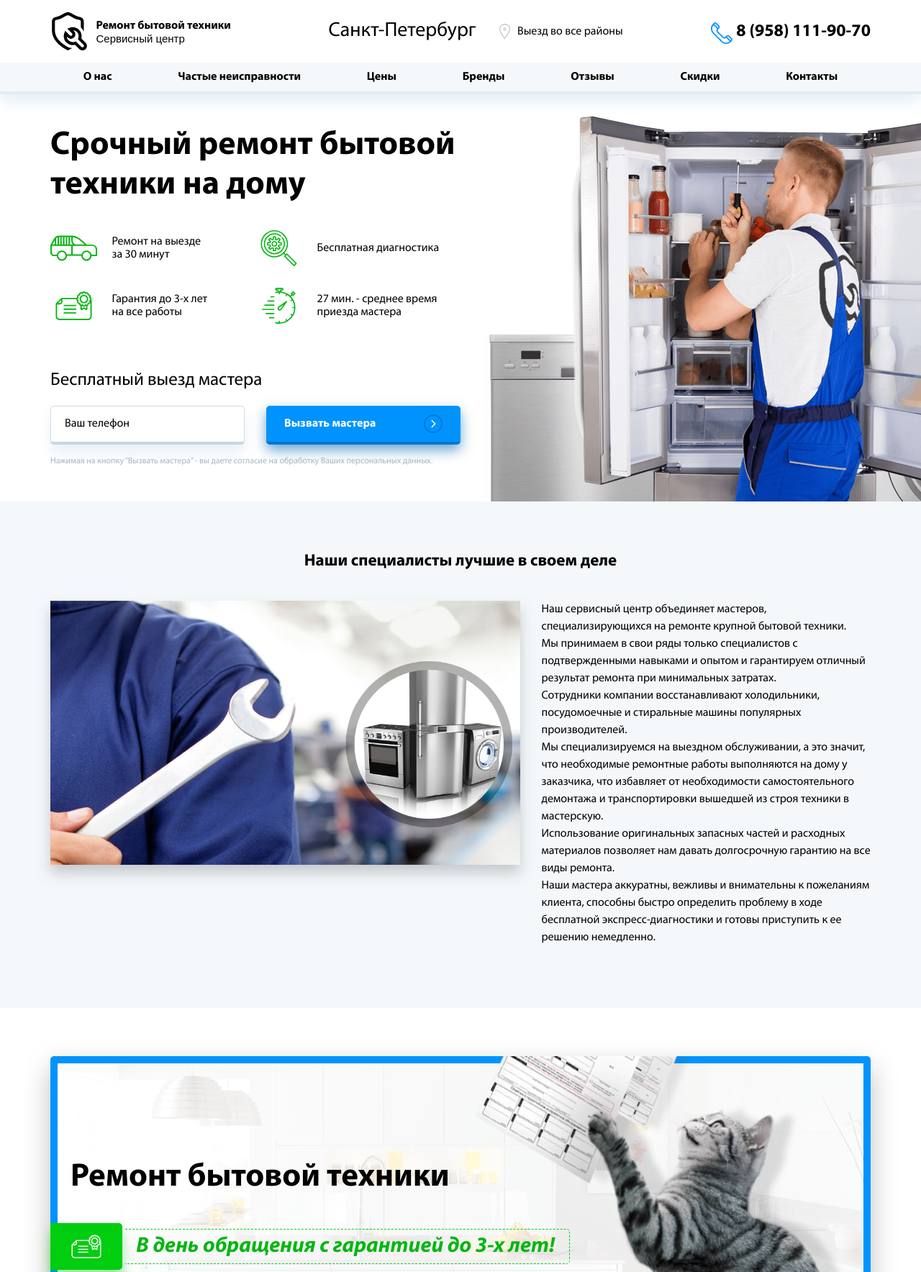
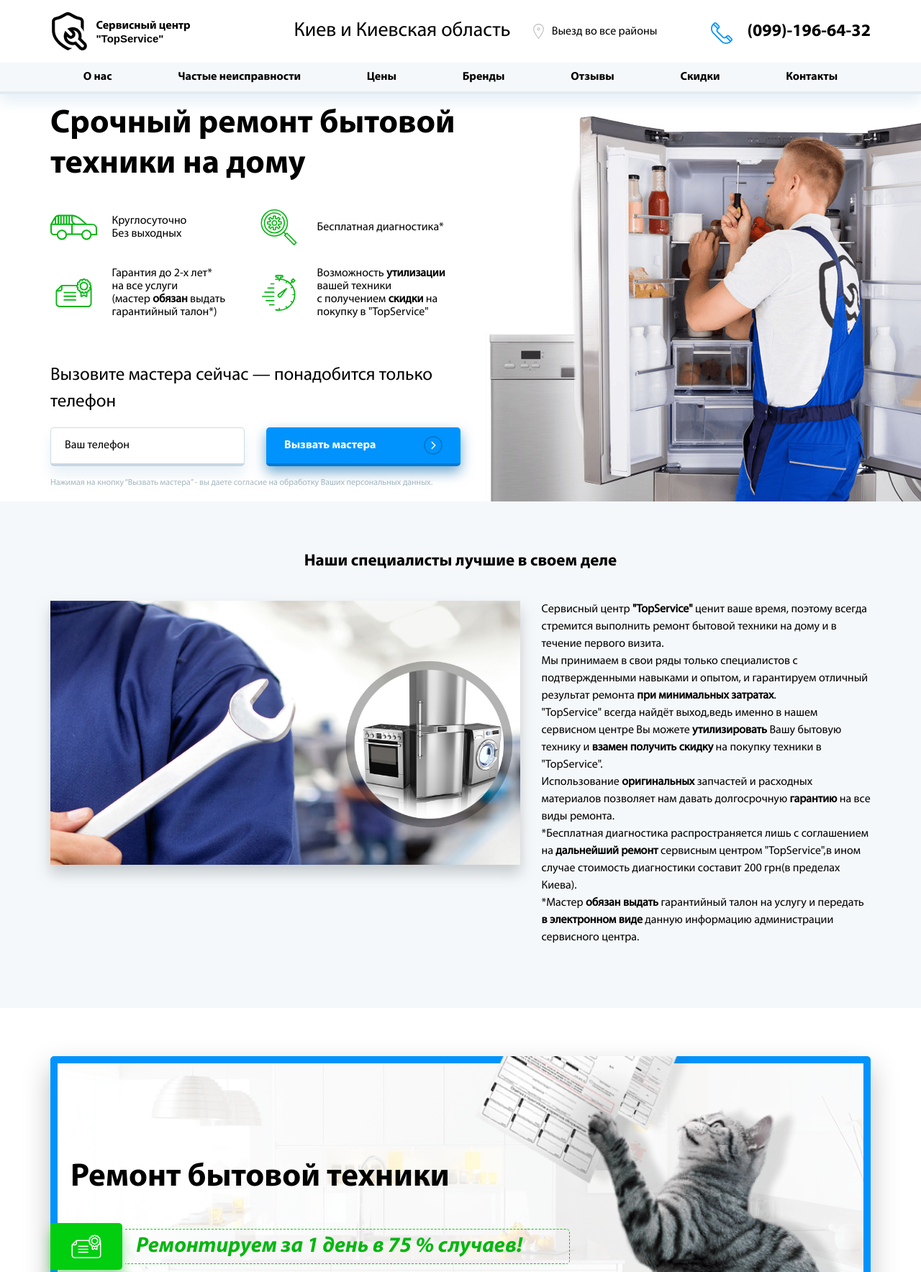
Before and after one commit to MartikosCoder/topservice-ua, a plain HTML site: page index.html in a window 1280 px wide. Shown: the top 1768 px of the page at 72% size. Drawn offline with nearby package versions, Linux system fonts and the light colour scheme; some packages are replaced by stand-ins of ours; a script that the page names is missing.

Commit message:
HTML changes

```diff
--- a/index.html
+++ b/index.html
@@ -5,7 +5,7 @@
 <head>
   <meta charset="UTF-8">
 
-  <title>Ремонт бытовой техники в г. Киев</title>
+  <title>Ремонт. бытовой техники в г. Киев</title>
   <link rel="stylesheet" href="assets/css/vendor.min.css?v=3">
   <link rel="stylesheet" href="assets/css/style.min.css?v=3">
 
@@ -26,9 +26,9 @@
   data-idp="2fea1c73-a6fc-40f9"
   data-ls_cityId="0"
   data-ls_country="rus"
-  data-ls_cityLabel="Cанкт-Петербург"
+  data-ls_cityLabel="Киев"
   data-ls_executor="basic"
-  data-ls_tel="8 (958) 111-90-70"
+  data-ls_tel="380 ______ "
   data-ls_address=""
   data-ls_type="2"
   data-ip="46.53.253.212"
@@ -43,14 +43,14 @@
                     <use xlink:href="./assets/images/icons/sprite.svg#icon-телефон"></use>
                 </svg>
             </a>
-            <a href="tel:8 (958) 111-90-70" class="numberr hidden-fixed-phone">
-                8 (958) 111-90-70            </a>
+            <a href="tel:(099)-196-64-32" class="numberr hidden-fixed-phone">
+                (099)-196-64-32            </a>
             <a href="#" class="logo">
                 <svg>
                     <use xlink:href="assets/images/icons/sprite.svg#icon-лого"></use>
                 </svg>
-                <p class="title-logo"><span>Ремонт бытовой техники</span>
-                    Сервисный центр
+                <p class="title-logo"><span>Сервисный центр</span>
+                    "TopService"
                 </p>
             </a>
             <div class="hamburger hamburger--slider navbar-toggle collapsed" role="button" data-toggle="collapse"
@@ -68,8 +68,8 @@
                     <svg>
                         <use xlink:href="assets/images/icons/sprite.svg#icon-лого"></use>
                     </svg>
-                    <p class="title-logo"><span>Ремонт бытовой техники</span>
-                        Сервисный центр
+                    <p class="title-logo"><span>Сервисный центр </span>
+                        <b>"TopService"</b>
                     </p>
                     <!--<img src="./assets/images/icons/png-sprites/bosch-logo.png" alt="logo" class="img-fluid">-->
                 </a>
@@ -77,7 +77,7 @@
                     <h3 style="
                                 margin: 10px;
                             ">
-                        Cанкт-Петербург                    </h3>
+                        Киев и Киевская область                    </h3>
                                         <p class="address-for-choose">
                         <svg viewBox="0 0 14 20">
                             <use xlink:href="assets/images/icons/sprite.svg#icon-Местоположение серое"></use>
@@ -93,10 +93,10 @@
                         </svg>
                     </a>
                     <div class="block-with-number-time">
-                        <a href="tel:8 (958) 111-90-70" class="number-top-info" style="
+                        <a href="tel:(099)-196-64-32" class="number-top-info" style="
                                                                                         white-space: nowrap;
                                                                                     ">
-                            8 (958) 111-90-70                        </a>
+                            (099)-196-64-32                        </a>
                     </div>
                 </div>
                 <div class="hover-number">
@@ -153,8 +153,8 @@
                             <span class="rotate-text" style="
                                                                 white-space: nowrap;
                                                             ">
-                                    <b class="is-hidden animated flipInX">на дому</b>
-                                    <b class="is-visible animated">от 300р.</b>
+                                    <b class="is-hidden animated flipInX">на дому </b>
+                                    <b class="is-visible animated">на сервисе</b>
                                 </span>
                         </h1>
                     </div>
@@ -166,7 +166,7 @@
                                     <use xlink:href="assets/images/icons/sprite.svg#icon-Выезд"></use>
                                 </svg>
                             </div>
-                            <p class="title-avd">Ремонт на выезде<br/>за 30 минут</p>
+                            <p class="title-avd">Круглосуточно<br/>Без выходных</p>
                         </div>
                         <div class="one-adv">
                             <div class="for-icon">
@@ -174,7 +174,7 @@
                                     <use xlink:href="assets/images/icons/sprite.svg#icon-диагностика"></use>
                                 </svg>
                             </div>
-                            <p class="title-avd">Бесплатная диагностика</p>
+                            <p class="title-avd">Бесплатная диагностика*</p>
                         </div>
                         <div class="one-adv">
                             <div class="for-icon">
@@ -182,7 +182,7 @@
                                     <use xlink:href="assets/images/icons/sprite.svg#icon-гарантия"></use>
                                 </svg>
                             </div>
-                            <p class="title-avd">Гарантия до 3-х лет <br/>на все работы</p>
+                            <p class="title-avd">Гарантия до 2-х лет* <br/>на все услуги<br/>(мастер <b>обязан</b> выдать гарантийный талон*)</p>
                         </div>
                         <div class="one-adv">
                             <div class="for-icon">
@@ -190,11 +190,11 @@
                                     <use xlink:href="assets/images/icons/sprite.svg#icon-время приезда"></use>
                                 </svg>
                             </div>
-                            <p class="title-avd">27 мин. - среднее время приезда мастера</p>
+                            <p class="title-avd">Возможность <b>утилизации</b> вашей техники<br/>с получением <b>скидки</b> на покупку в "TopService"</p>
                         </div>
                     </div>
                     <div class="banner--form">
-                        <p class="title-banner--form">Бесплатный выезд мастера</p>
+                        <p class="title-banner--form">Вызовите мастера сейчас — понадобится только телефон</p>
                         <form>
                             <div class="row">
                                 <div class="col-md-6 col-lg-6">
@@ -239,22 +239,18 @@
                         </div>
                         <div class="col-md-6 col-lg-6 col-xl-5 -seo-text-about">
                             <p>
-                                Наш сервисный центр объединяет мастеров, специализирующихся на ремонте крупной бытовой
-                                техники.
-                                <br>Мы принимаем в свои ряды только специалистов с подтвержденными навыками и опытом и
-                                гарантируем отличный результат ремонта при минимальных затратах.
-                                <br>Сотрудники компании восстанавливают холодильники, посудомоечные и стиральные машины
-                                популярных производителей.
-                                <br>Мы специализируемся на выездном обслуживании, а это значит, что необходимые
-                                ремонтные работы
-                                выполняются на дому у заказчика, что избавляет от необходимости самостоятельного
-                                демонтажа и
-                                транспортировки вышедшей из строя техники в мастерскую.
-                                <br>Использование оригинальных запасных частей и расходных материалов позволяет нам
-                                давать долгосрочную гарантию на все виды ремонта.
-                                <br>Наши мастера аккуратны, вежливы и внимательны к пожеланиям клиента,
-                                способны быстро определить проблему в ходе бесплатной экспресс-диагностики и
-                                готовы приступить к ее решению немедленно.
+                                Cервисный центр <b>"TopService"</b> ценит ваше время, поэтому всегда стремится
+                                выполнить ремонт бытовой техники на дому и в течение первого визита.
+                                <br>Мы принимаем в свои ряды только специалистов с подтвержденными навыками и опытом, и
+                                гарантируем отличный результат ремонта <b>при минимальных затратах</b>.
+                                <br>"TopService" всегда найдёт выход,ведь именно в нашем сервисном центре
+                                Вы можете <b>утилизировать</b> Вашу бытовую технику и <b>взамен получить скидку</b> на покупку техники в "TopService".
+                                <br>Использование <b>оригинальных</b> запчастей и расходных материалов позволяет нам
+                                давать долгосрочную <b>гарантию</b> на все виды ремонта.
+                                <br>*Бесплатная диагностика распространяется лишь с соглашением на <b>дальнейший ремонт</b>
+                                сервисным центром "TopService",в ином случае стоимость диагностики составит 200 грн(в пределах Киева).
+                                <br>*Мастер <b>обязан выдать</b> гарантийный талон на услугу и передать <b>в электронном
+                                    виде</b> данную информацию администрации сервисного центра.
                             </p>
                         </div>
                     </div>
@@ -276,7 +272,7 @@
                                 <use xlink:href="assets/images/icons/sprite.svg#icon-гарантия"></use>
                             </svg>
                         </div>
-                        <p>В день обращения с гарантией до 3-х лет!</p>
+                        <p>Ремонтируем за 1 день в 75 % случаев!</p>
                     </div>
                     <div class="banner--form row">
                         <form class="col-lg-7">
@@ -379,7 +375,7 @@
                             <svg>
                                 <use xlink:href="assets/images/icons/sprite.svg#icon-Выезд"></use>
                             </svg>
-                            <span>Бесплатный выезд</span>
+                            <span>Бесплатный выезд*</span>
                         </li>
                         <li>
                             <svg>
@@ -391,7 +387,7 @@
                             <svg>
                                 <use xlink:href="assets/images/icons/sprite.svg#icon-гарантия"></use>
                             </svg>
-                            <span>До 3-х лет расширенной гарантии</span>
+                            <span>До 2-х лет* расширенной гарантии</span>
                         </li>
                         <li>
                             <svg>
@@ -622,7 +618,7 @@
                                 <tbody>
                                 <tr>
                                     <td>Вызов мастера и диагностика</td>
-                                    <td>бесплатно</td>
+                                    <td>бесплатно*</td>
                                     <td><a href="#" title="Оставьте заявку и наш менеджер свяжется с Вами"
                                            class="button-price open-modal"
                                            data-problemprice="Вызов мастера и диагностика"><span>Заказать</span></a>
@@ -782,7 +778,7 @@
                                 <tbody>
                                 <tr>
                                     <td>Вызов мастера и диагностика</td>
-                                    <td>бесплатно</td>
+                                    <td>бесплатно*</td>
                                     <td><a href="#" title="Оставьте заявку и наш менеджер свяжется с Вами"
                                            class="button-price open-modal"
                                            data-problemprice="Вызов мастера и диагностика"><span>Заказать</span></a>
@@ -1093,7 +1089,8 @@
             <div class="col-lg-12">
                 <div class="cont-sale">
                     <p class="for-title-s">Оставьте заявку и получите</p>
-                    <p class="title-sale"><span>Скидку 15%</span> на все услуги</p>
+                    <p class="title-sale"><span>Скидку 15%</span> на все услуги.</p>
+                    <p class="title-sale">Также скидки <span>пенсионерам</span> и <span>студентам</span>.</p>
                     <div class="banner--form row">
                         <form class="col-lg-8">
                             <div class="row">
@@ -1122,15 +1119,15 @@
             </div>
             <div class="col-lg-5">
                 <div class="contacts-block" id="contacts">
-                    <p class="title-c-c">Бесплатный выезд по городу
-                        Cанкт-Петербург                                            </p>
+                    <p class="title-c-c">Бесплатный выезд по
+                        Киеву и киевской области                                            </p>
                                         <div class="green-promo">
                         <div class="for-icon">
                             <svg>
                                 <use xlink:href="assets/images/icons/sprite.svg#icon-режим работы"></use>
                             </svg>
                         </div>
-                        <p>с 10:00 до 22:00 без выходных</p>
+                        <p>Круглосуточно.Без Выходных.</p>
                     </div>
                     <p class="time-mast">Наш мастер будет у Вас уже в течении <br/>
                         <span>60 минут</span> или в другое удобное для Вас время</p>
```
Also changed, not shown: assets/images/icons/png-sprites/money.png.
